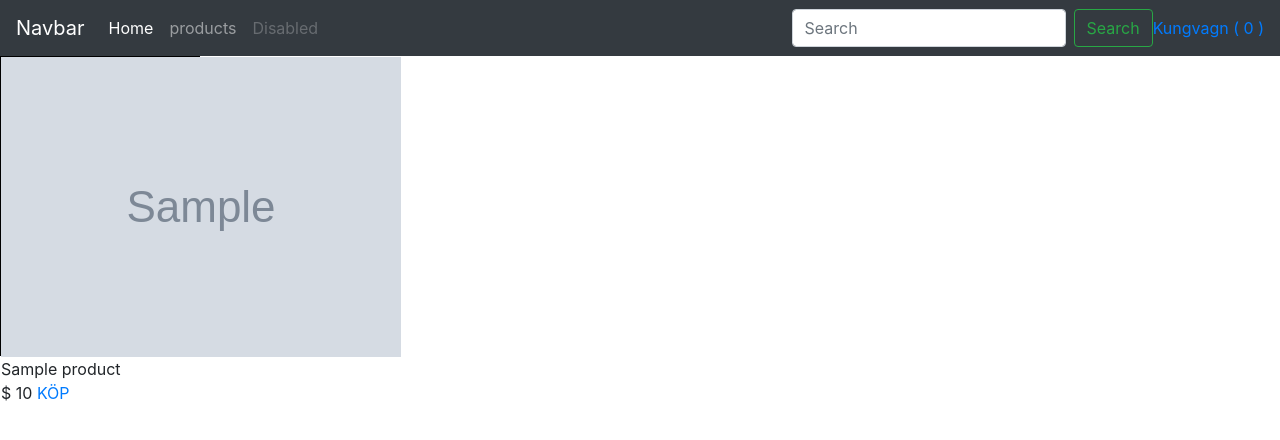
After one commit to gustavaldenbratt/slutProjekt3, a PHP site: page /views/products.php in a window 1280 px wide. The commit adds this page. Shown: the top 440 px of the page. Run offline with PHP 8.4, Linux system fonts and the light colour scheme; tables that the repository leaves empty hold one stand-in row (values such as "Sample post").

Commit message:
product page

```diff
--- a/connect.php
+++ b/connect.php
@@ -1,3 +1,14 @@
 <?php
 
 $con = mysqli_connect('localhost', 'root', '', 'store');
+
+
+if(!$con){
+    die("Connection error: " . mysqli_connect_error());
+}
+
+if (!$con->set_charset("utf8")) {
+     $con->error;
+} else {
+     $con->character_set_name();
+}
--- /dev/null
+++ b/style.css
@@ -0,0 +1,17 @@
+#loginCon {
+
+    display: flex;
+    align-items: center;
+    justify-content: center;
+
+
+}
+.formBG {
+
+}
+
+.prodCon {
+    border: 1px solid black;
+    width: 200px;
+    height: 300px;
+}
--- a/templates/head.php
+++ b/templates/head.php
@@ -2,6 +2,7 @@
 <meta name="viewport" content="width=device-width, initial-scale=1.0">
 <meta http-equiv="X-UA-Compatible" content="ie=edge">
 <title>Document</title>
+<link rel="stylesheet" href="../style.css">
 <link rel="stylesheet" href="https://stackpath.bootstrapcdn.com/bootstrap/4.4.1/css/bootstrap.min.css" integrity="sha384-Vkoo8x4CGsO3+Hhxv8T/Q5PaXtkKtu6ug5TOeNV6gBiFeWPGFN9MuhOf23Q9Ifjh" crossorigin="anonymous">
 <script src="https://code.jquery.com/jquery-3.4.1.slim.min.js" integrity="sha384-J6qa4849blE2+poT4WnyKhv5vZF5SrPo0iEjwBvKU7imGFAV0wwj1yYfoRSJoZ+n" crossorigin="anonymous"></script>
 <script src="https://cdn.jsdelivr.net/npm/popper.js@1.16.0/dist/umd/popper.min.js" integrity="sha384-Q6E9RHvbIyZFJoft+2mJbHaEWldlvI9IOYy5n3zV9zzTtmI3UksdQRVvoxMfooAo" crossorigin="anonymous"></script>
--- /dev/null
+++ b/templates/nav.php
@@ -0,0 +1,38 @@
+<nav class="navbar navbar-expand-lg navbar-dark bg-dark">
+    <a class="navbar-brand" href="#">Navbar</a>
+    <button class="navbar-toggler" type="button" data-toggle="collapse" data-target="#navbarTogglerDemo02" aria-controls="navbarTogglerDemo02" aria-expanded="false" aria-label="Toggle navigation">
+        <span class="navbar-toggler-icon"></span>
+    </button>
+
+    <div class="collapse navbar-collapse" id="navbarTogglerDemo02">
+        <ul class="navbar-nav mr-auto mt-2 mt-lg-0">
+            <li class="nav-item active">
+                <a class="nav-link" href="start.php">Home <span class="sr-only">(current)</span></a>
+            </li>
+            <li class="nav-item">
+                <a class="nav-link" href="products.php">products</a>
+            </li>
+            <li class="nav-item">
+                <a class="nav-link disabled" href="#" tabindex="-1" aria-disabled="true">Disabled</a>
+            </li>
+        </ul>
+        <form class="form-inline my-2 my-lg-0">
+            <input class="form-control mr-sm-2" type="search" placeholder="Search">
+            <button class="btn btn-outline-success my-2 my-sm-0" type="submit">Search</button>
+        </form>
+        <a class="kundvagn" title="Visa kundvagnen" href="./kundvagn.php">Kungvagn (
+            <?php
+
+
+            if(isset($_SESSION['cart'])){
+                echo count($_SESSION['cart']);
+            }
+            else{
+                echo "0";
+            }
+
+
+            ?>
+            )</a>
+    </div>
+</nav>
--- /dev/null
+++ b/views/products.php
@@ -0,0 +1,38 @@
+<!doctype html>
+<html lang="en">
+<head>
+    <?php
+    session_start();
+
+    include ('../templates/head.php');
+
+
+    ?>
+</head>
+<body>
+<?php include ('../templates/nav.php');
+
+include ("../connect.php");
+
+$query = "SELECT * FROM products";
+
+mysqli_query($con,"SET NAMES utf8");
+
+$result = mysqli_query($con,$query);
+
+while($row = mysqli_fetch_array($result)){
+?>   <!--produkt con-->
+    <div class="prodCon">
+<div class="img_con">
+    <img class="img" src="<?php echo $row['image'];?>"/>
+    <?php
+    echo $row['name'];
+    ?> <br> $ <?php
+    echo $row['price'];  ?>
+    <a class="buy" href="p.php?id=<?php echo $row['ID'];  ?>">KÖP</a></div>  </div> <?php } ?>
+
+
+
+
+</body>
+</html>
--- a/views/start.php
+++ b/views/start.php
@@ -1 +1,3 @@
 <?php
+include ('../templates/head.php');
+include ('../templates/nav.php');
```
Also changed, not shown: views/kundvagn.php (added, +57 -0 lines), views/login.php (+18 -11 lines), views/p.php (added, +16 -0 lines), views/register.php (+26 -16 lines), image/tux.png (added).
